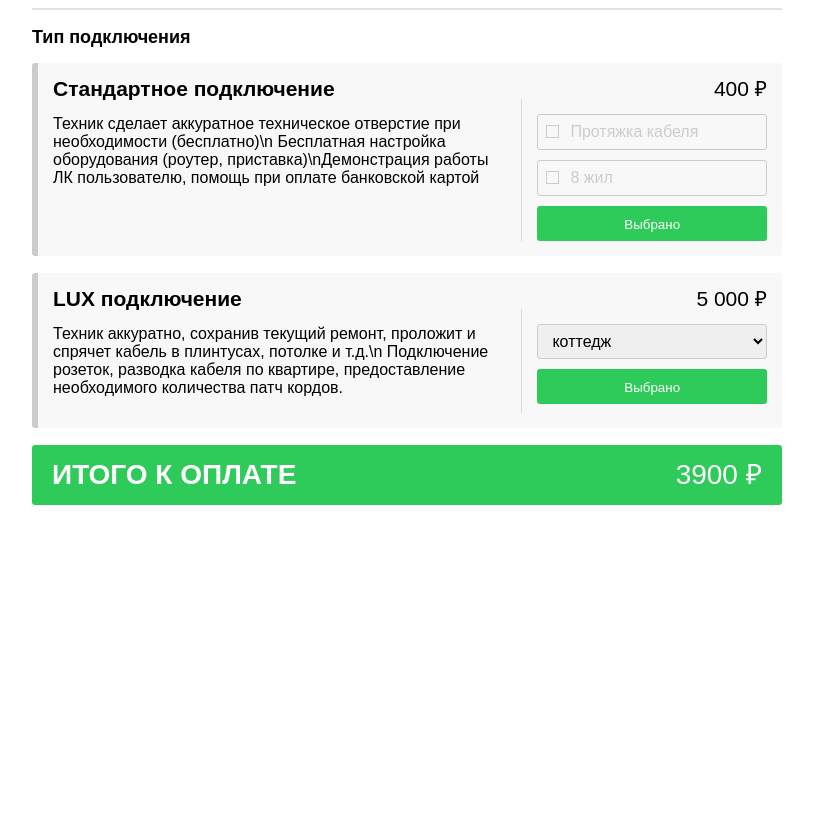
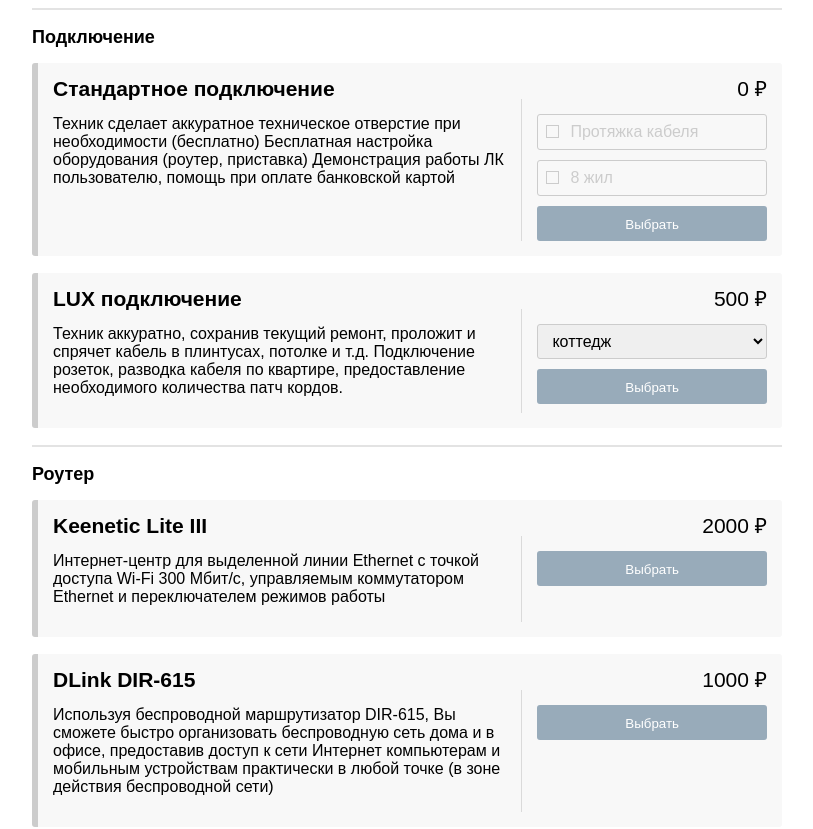
Before and after one commit to VladBeloysov/skynet2, a Vue app: page / in a window 1280 px wide. Shown: the top 829 px of the page, without its empty margins (233-1046 px from the left). Before the commit the page ends 800 px from the top, so only its background shows below. Built offline with nearby package versions, Linux system fonts and the light colour scheme.

Commit message:
render json

```diff
--- a/src/App.vue
+++ b/src/App.vue
@@ -1,19 +1,30 @@
 <template>
   <div id="app">
 	<div class="wrapper">
-		<Step></Step>
-		<Res></Res>
+		<app-step
+			v-for="step in jsonData"
+			:key="step.title"
+			:title="step.title"
+			:variants="step.variants"
+		>
+		</app-step>
+		<app-res></app-res>
 	</div>
   </div>
 </template>
 
 <script>
-import Step from './components/Step/Step'
-import Res from './components/Res/Res'
+import appStep from './components/appStep/appStep'
+import appRes from './components/appRes/appRes'
 import './main.css'
+import json from './data.json'
 export default {
-    name: 'App',
-    components: {Step, Res},
+	data() {
+        return {
+            jsonData: json
+        }
+	},
+	components: {appStep, appRes}
 }
 </script>
 <style>
--- a/src/components/Step/Step.vue
+++ /dev/null
@@ -1,56 +0,0 @@
-<template>
-	<div class="step">
-		<div class="step__title">Тип подключения</div>
-		<div class="step__content">
-			<article class="item">
-				<div class="item__header">
-					<div class="item__title">Стандартное подключение</div>
-					<div class="item__price">400 ₽</div>
-				</div>
-				<div class="item__content">
-					<section class="item__left">
-						<p class="item__desc">Техник сделает аккуратное техническое отверстие при необходимости (бесплатно)\n
-							Бесплатная настройка оборудования (роутер, приставка)\nДемонстрация работы ЛК пользователю, помощь при оплате банковской картой</p>
-					</section>
-					<section class="item__right">
-						<input class="item__checkbox" type="checkbox" name="option1" id="option1" value="Протяжка кабеля">
-						<label for="option1" class="item__checkbox-label">
-							<div class="item__checkbox-text">Протяжка кабеля</div>
-						</label>
-						<input class="item__checkbox" type="checkbox" name="option2" id="option2" value="8 жил">
-						<label for="option2" class="item__checkbox-label">
-							<div class="item__checkbox-text">8 жил</div>
-						</label>
-						<button class="item__btn">Выбрано</button>
-					</section>
-				</div>
-			</article>
-			<article class="item">
-				<div class="item__header">
-					<div class="item__title">LUX подключение</div>
-					<div class="item__price">5 000 ₽</div>
-				</div>
-				<div class="item__content">
-					<section class="item__left">
-						<p class="item__desc">Техник аккуратно, сохранив текущий ремонт, проложит и спрячет кабель в плинтусах, потолке и т.д.\n
-							Подключение розеток, разводка кабеля по квартире, предоставление необходимого количества патч кордов.</p>
-					</section>
-					<section class="item__right">
-						<select class="item__select">
-							<option>Коттедж</option>
-							<option>1 комната</option>
-							<option>2 комнаты</option>
-						</select>
-						<button class="item__btn">Выбрано</button>
-					</section>
-				</div>
-			</article>
-		</div>
-	</div>
-</template>
-
-<script>
-import './Step.css';
-export default {
-}
-</script>
--- /dev/null
+++ b/src/components/appOptions/appOptions.vue
@@ -0,0 +1,22 @@
+<template>
+	<div>
+		<input class="item__checkbox" type="checkbox" name="option1" id="option1" value="Протяжка кабеля">
+		<label for="option1" class="item__checkbox-label">
+			<div class="item__checkbox-text">Протяжка кабеля</div>
+		</label>
+		<input class="item__checkbox" type="checkbox" name="option2" id="option2" value="8 жил">
+		<label for="option2" class="item__checkbox-label">
+			<div class="item__checkbox-text">8 жил</div>
+		</label>
+	</div>
+</template>
+
+<script>
+export default {
+name: "appOptions"
+}
+</script>
+
+<style scoped>
+
+</style>
--- a/src/components/Res/Res.vue
+++ b/src/components/appRes/appRes.vue
@@ -6,7 +6,7 @@
 </template>
 
 <script>
-import './Res.css';
+import './appRes.css';
 export default {
 }
 </script>
--- /dev/null
+++ b/src/components/appSelect/appSelect.vue
@@ -0,0 +1,12 @@
+<template>
+	<select class="item__select">
+		<option>Коттедж</option>
+		<option>1 комната</option>
+		<option>2 комнаты</option>
+	</select>
+</template>
+
+<script>
+export default {
+}
+</script>
--- a/src/components/Step/Step.css
+++ b/src/components/appStep/appStep.css
@@ -69,7 +69,7 @@
     height: 35px;
     line-height: 35px;
     color: #fff;
-    background-color: #2ecb5a;
+    background-color: #98abba;
     border-radius: 3px;
     border: none;
     cursor: pointer;
--- /dev/null
+++ b/src/components/appStep/appStep.vue
@@ -0,0 +1,26 @@
+<template>
+	<div class="step">
+		<div class="step__title">{{ title }}</div>
+		<div class="step__content">
+			<app-variant
+				v-for="variant in variants"
+				:key="variant.title"
+				:title="variant.title"
+				:description="variant.description"
+				:color="variant.color"
+				:priceDefault="variant.price_default"
+				:options="variant.options"
+				:select="variant.select"
+			></app-variant>
+		</div>
+	</div>
+</template>
+
+<script>
+import './appStep.css';
+import appVariant from "@/components/appVariant/appVariant";
+export default {
+	props: ['title', 'variants'],
+	components: {appVariant}
+}
+</script>
--- /dev/null
+++ b/src/components/appVariant/appVariant.vue
@@ -0,0 +1,37 @@
+<template>
+	<article class="item">
+		<div class="item__header">
+			<div class="item__title">{{ title }}</div>
+			<div class="item__price">{{ priceDefault }} ₽</div>
+		</div>
+		<div class="item__content">
+			<section class="item__left">
+				<p class="item__desc">{{ description }}</p>
+			</section>
+			<section class="item__right">
+				<app-options
+					v-if="options.length > 0"
+					:options="options"
+				></app-options>
+				<app-select
+					v-if="select.length > 0"
+					:select="select"
+				></app-select>
+				<button class="item__btn">Выбрать</button>
+			</section>
+		</div>
+	</article>
+</template>
+
+<script>
+import AppSelect from "@/components/appSelect/appSelect";
+import AppOptions from "@/components/appOptions/appOptions";
+export default {
+	components: {AppOptions, AppSelect},
+	props: ['title', 'priceDefault', 'description', 'options', 'select']
+}
+</script>
+
+<style scoped>
+
+</style>
--- /dev/null
+++ b/src/data.json
@@ -0,0 +1,79 @@
+[
+	{
+		"title": "Подключение",
+		"variants": [
+			{
+				"title": "Стандартное подключение",
+				"description": "Техник сделает аккуратное техническое отверстие при необходимости (бесплатно)\nБесплатная настройка оборудования (роутер, приставка)\nДемонстрация работы ЛК пользователю, помощь при оплате банковской картой",
+				"color": "#CCCCCC",
+				"price_default": 0,
+				"options": [
+					{
+						"title": "Протяжка кабеля",
+						"price": 400
+					},
+					{
+						"title": "8 жил",
+						"price": 500
+					}
+				],
+				"select": []
+			},
+			{
+				"title": "LUX подключение",
+				"description": "Техник аккуратно, сохранив текущий ремонт, проложит и спрячет кабель в плинтусах, потолке и т.д.\nПодключение розеток, разводка кабеля по квартире, предоставление необходимого количества патч кордов.",
+				"color": "#2FCB5A",
+				"price_default": 500,
+				"options": [],
+				"select": [
+					{
+						"title": "Цена подключения изменяется в зависимости от количества комнат:",
+						"items": [
+							{
+								"title": "1 комната",
+								"price": 0
+							},
+							{
+								"title": "2 комнаты",
+								"price": 500
+							},
+							{
+								"title": "коттедж",
+								"price": 5000
+							}
+						]
+					}
+				]
+			}
+		]
+	},
+	{
+		"title": "Роутер",
+		"variants": [
+			{
+				"title": "Keenetic Lite III",
+				"description": "Интернет-центр для выделенной линии Ethernet с точкой доступа Wi-Fi 300 Мбит/с, управляемым коммутатором Ethernet и переключателем режимов работы",
+				"color": "#CCCCCC",
+				"price_default": 2000,
+				"options": [],
+				"select": []
+			},
+			{
+				"title": "DLink DIR-615",
+				"description": "Используя беспроводной маршрутизатор DIR-615, Вы сможете быстро организовать беспроводную сеть дома и в офисе, предоставив доступ к сети Интернет компьютерам и мобильным устройствам практически в любой точке (в зоне действия беспроводной сети)",
+				"color": "#2FCB5A",
+				"price_default": 1000,
+				"options": [],
+				"select": []
+			},
+			{
+				"title": "Не нужно",
+				"description": "Уже есть роутер",
+				"color": "#DF4140",
+				"price_default": 0,
+				"options": [],
+				"select": []
+			}
+		]
+	}
+]
```
Also changed, not shown: src/components/appRes/appRes.css (renamed from src/components/Res/Res.css).
